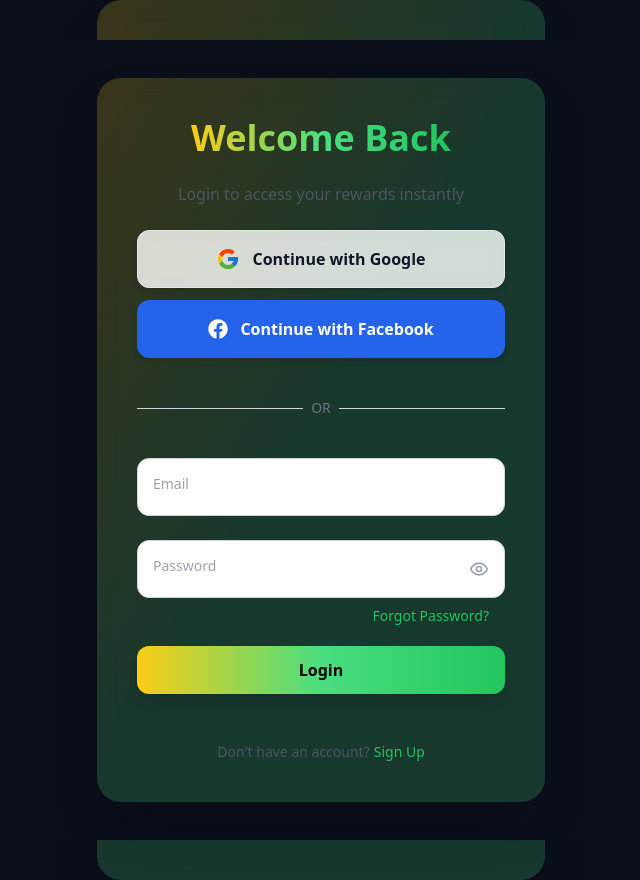
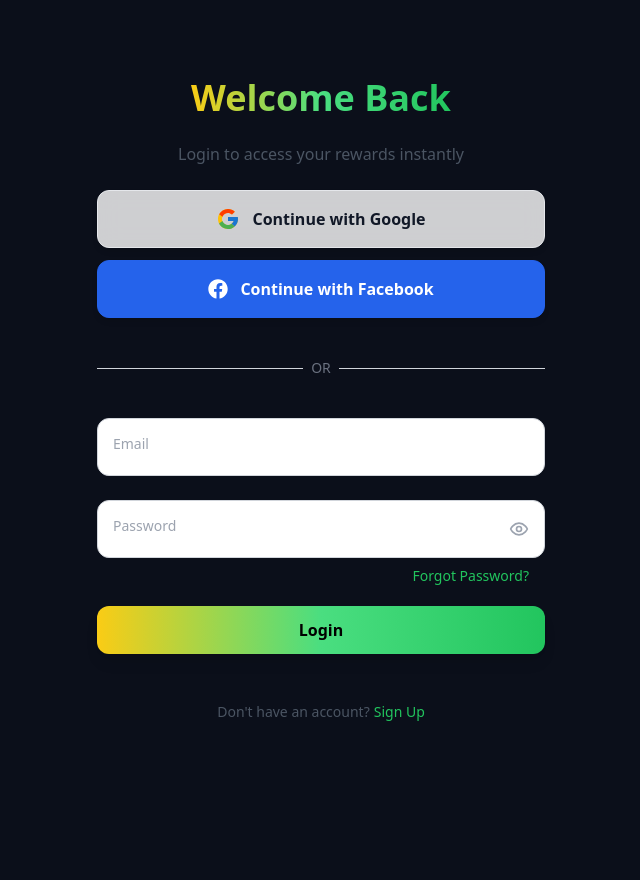
Before and after one commit to tool63/cashin, a Next.js app: page /login in a window 1280 px wide. Shown: the whole page, without its empty margins (319-959 px from the left). After the commit the page ends 800 px from the top, so only its background shows below. Built offline with nearby package versions, Linux system fonts and the light colour scheme.

Commit message:
Update layout.tsx

```diff
--- a/app/(auth)/layout.tsx
+++ b/app/(auth)/layout.tsx
@@ -15,17 +15,10 @@ export default function AuthLayout({ children }: AuthLayoutProps) {
       "
     >
       {/* ============================
-          Clean Content Card Only
+          CONTENT BODY ONLY
+          No floating blobs, no scrollable card
       ============================ */}
-      <div
-        className="
-          relative w-full max-w-md
-          bg-gradient-to-br from-yellow-400/20 via-green-400/20 to-green-400/20
-          dark:from-yellow-500/20 dark:via-green-500/20 dark:to-green-500/20
-          backdrop-blur-md rounded-3xl shadow-2xl p-6 sm:p-10
-          flex flex-col items-center
-        "
-      >
+      <div className="relative w-full max-w-md flex flex-col items-center">
         {children}
       </div>
     </div>
```
